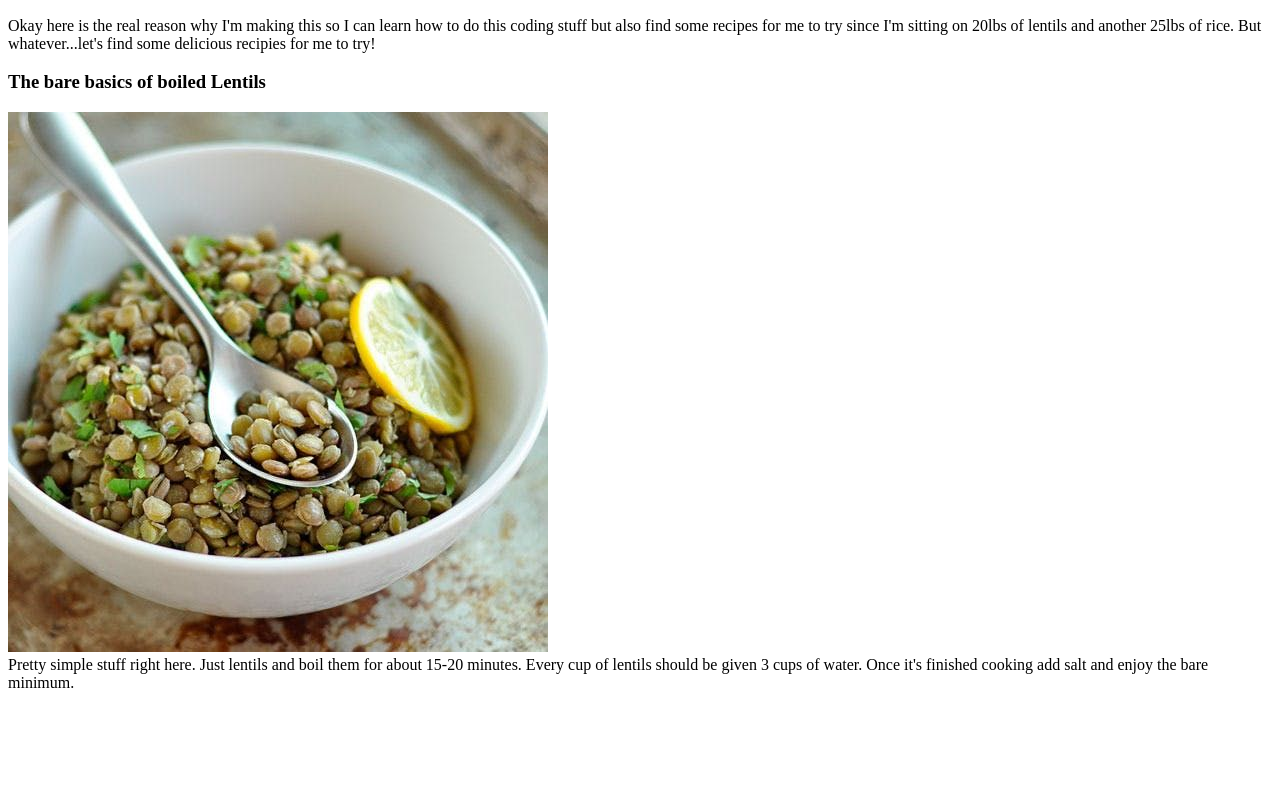
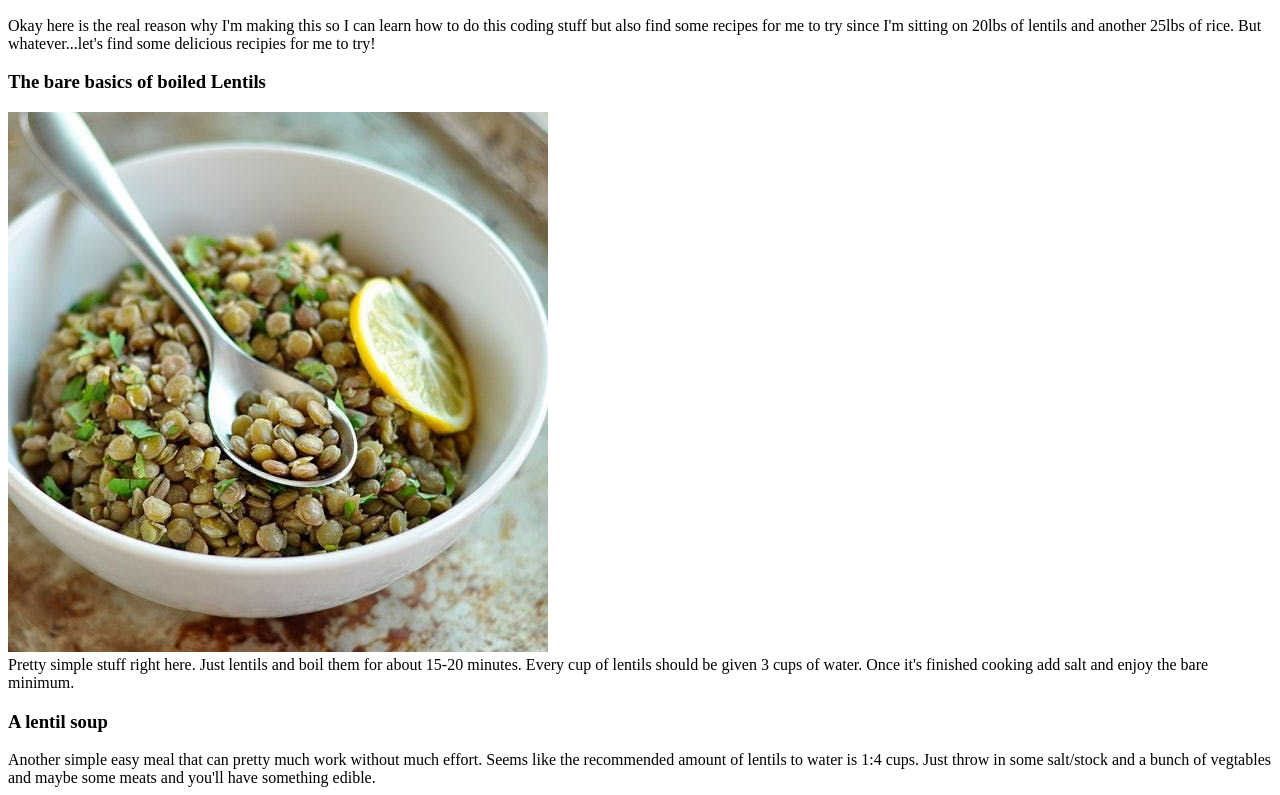
Before and after one commit to jasonkim4201/selfpractice, a plain HTML site: page index.html in a window 1280 px wide. Shown: the part 596-1391 px from the top of the page. Before the commit the page ends 1296 px from the top, so only its background shows below. Drawn offline with Linux system fonts and the light colour scheme.

Commit message:
added description of soup.

```diff
--- a/index.html
+++ b/index.html
@@ -43,6 +43,11 @@
   <img src="basiclentils.jpg" alt="basic lentils">
 
   <div>Pretty simple stuff right here. Just lentils and boil them for about 15-20 minutes. Every cup of lentils should be given 3 cups of water. Once it's finished cooking add salt and enjoy the bare minimum.</div>
+
+  <h3>A lentil soup</h3>
+
+  <div>Another simple easy meal that can pretty much work without much effort. Seems like the recommended amount of lentils to water is 1:4 cups. Just throw in some salt/stock and a bunch of vegtables and maybe some meats and you'll have something edible.</div>
+
 </body>
 
 </html>
```
